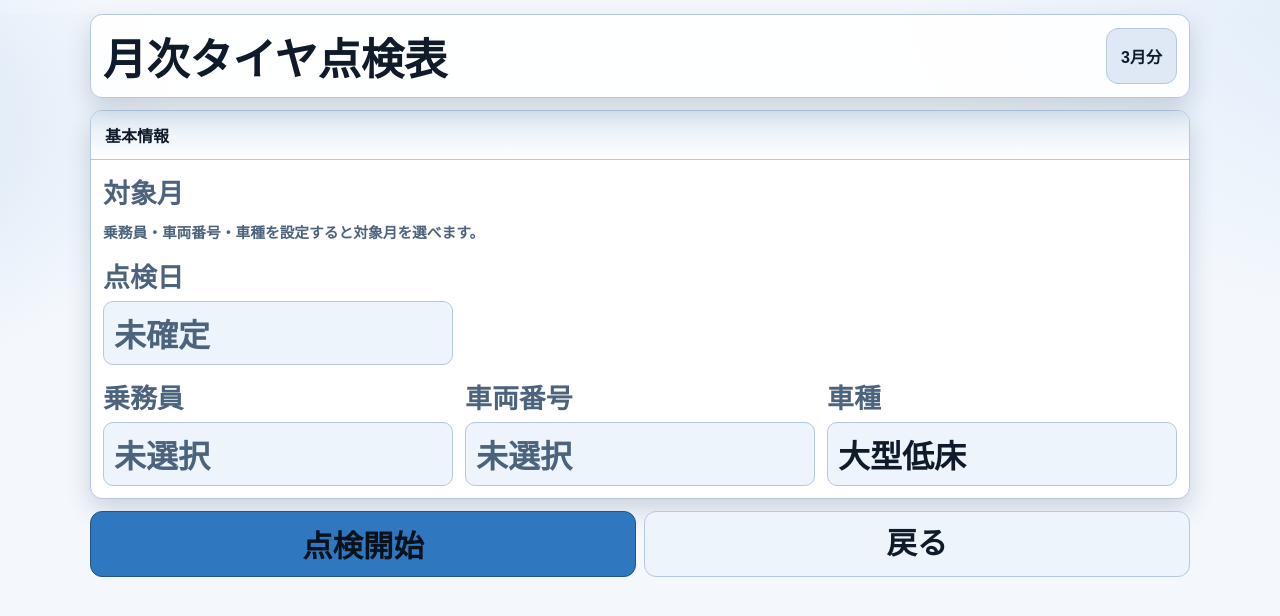
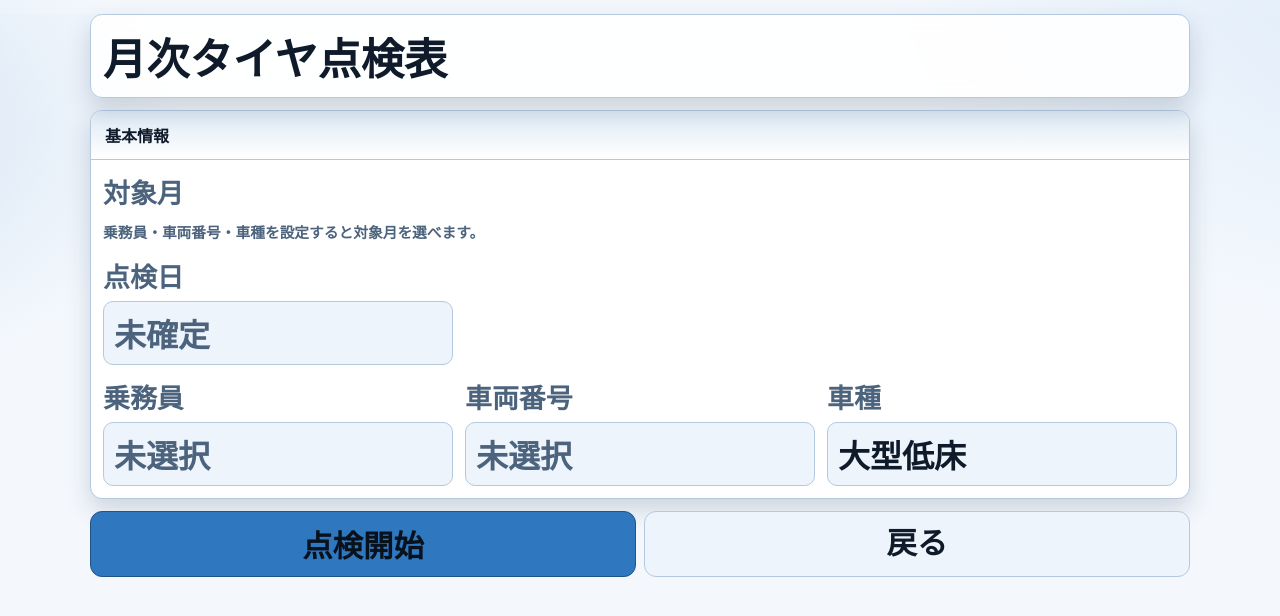
Before and after one commit to sinyuubuturyuu/sinyuubuturyuu, a website: page getjityretenkenhyou/index.html in a window 1280 px wide. Drawn offline with Linux system fonts and the light colour scheme; no server answers.

Commit message:
Adjust monthly tire inspection basic screen

```diff
--- a/getjityretenkenhyou/app.js
+++ b/getjityretenkenhyou/app.js
@@ -114,7 +114,6 @@
         settingsScreen: document.getElementById("settingsScreen"),
         targetMonthButtons: document.getElementById("targetMonthButtons"),
         monthSelectionStatus: document.getElementById("monthSelectionStatus"),
-        headerMonthLabel: document.getElementById("headerMonthLabel"),
         inspectionDate: document.getElementById("inspectionDate"),
         inspectionDateDisplay: document.getElementById("inspectionDateDisplay"),
         driverNameDisplay: document.getElementById("driverNameDisplay"),
@@ -699,11 +698,20 @@
         monthSelectionLoading = true;
         renderAll();
 
+        let timeoutId = 0;
         try {
-          const result = await cloudSync.listSubmittedMonthsForPayload(
-            buildCloudPayload("lookup_months"),
-            { monthKeys: lookupMonths }
-          );
+          const timeoutPromise = new Promise((_, reject) => {
+            timeoutId = window.setTimeout(() => {
+              reject(new Error("month_lookup_timeout"));
+            }, 5000);
+          });
+          const result = await Promise.race([
+            cloudSync.listSubmittedMonthsForPayload(
+              buildCloudPayload("lookup_months"),
+              { monthKeys: lookupMonths }
+            ),
+            timeoutPromise
+          ]);
           if (token !== monthLookupToken) return;
 
           if (result && result.ok) {
@@ -720,6 +728,7 @@
           monthSelectionError = "送信済み月の確認に失敗したため、対象月をすべて表示しています。";
           availableMonthKeys = lookupMonths.slice();
         } finally {
+          window.clearTimeout(timeoutId);
           if (token !== monthLookupToken) return;
           monthSelectionLoading = false;
           if (clearMonthSelectionIfNeeded()) saveCurrent();
@@ -1228,8 +1237,6 @@
         const confirmed = current.inspectionDateConfirmed
           && normalizeMonthKey(current.targetMonth)
           && monthKeyFromDateText(current.inspectionDate) === normalizeMonthKey(current.targetMonth);
-        const selectedMonth = parseMonthKey(current.targetMonth);
-        el.headerMonthLabel.textContent = selectedMonth ? `${selectedMonth.month}月分` : "未選択";
         el.inspectionDateDisplay.textContent = confirmed ? formatDateLabel(current.inspectionDate) : "未確定";
         el.inspectionDateDisplay.classList.toggle("placeholder", !confirmed);
         renderMonthSelection();
--- a/getjityretenkenhyou/index.html
+++ b/getjityretenkenhyou/index.html
@@ -21,7 +21,6 @@
         <h1>月次タイヤ点検表</h1>
       </div>
       <div class="row">
-        <span id="headerMonthLabel" class="header-month-label">未選択</span>
       </div>
     </header>
 
--- a/getjityretenkenhyou/styles.css
+++ b/getjityretenkenhyou/styles.css
@@ -75,20 +75,6 @@
       background: color-mix(in srgb, var(--surface) 88%, transparent);
       backdrop-filter: blur(8px);
       box-shadow: var(--shadow);
-    }
-    .header-month-label {
-      display: inline-flex;
-      align-items: center;
-      justify-content: center;
-      min-height: var(--tap);
-      padding: 8px 14px;
-      border: 1px solid var(--line);
-      border-radius: 12px;
-      background: color-mix(in srgb, var(--accent) 16%, var(--surface));
-      color: var(--text);
-      font-size: 1rem;
-      font-weight: 800;
-      white-space: nowrap;
     }
     h1 { margin: 0; font-size: clamp(calc(2.25rem * var(--mobile-fit-scale)), calc(4.5vw * var(--mobile-fit-scale)), calc(2.7rem * var(--mobile-fit-scale))); }
     .sub { margin: 2px 0 0; color: var(--muted); font-size: .84rem; }
```
